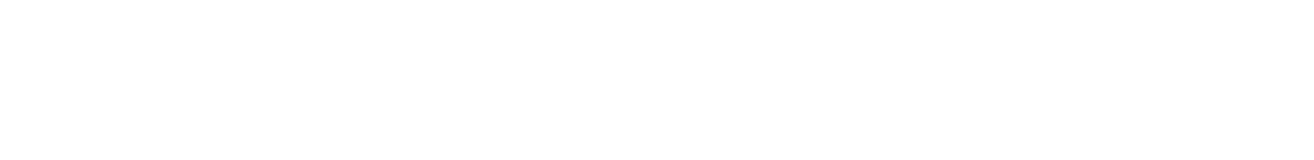
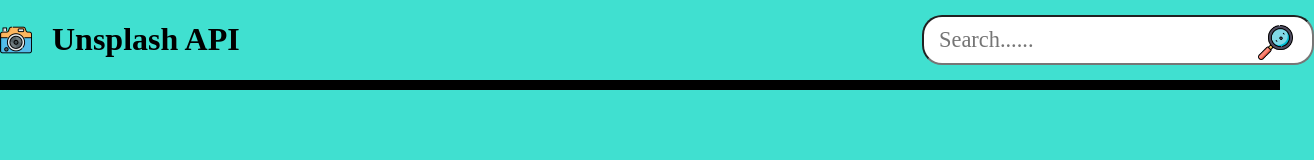
Before and after one commit to anastasia19141918/image-gallery, a plain HTML site: page gallery/index.html in a window 1280 px wide. Shown: the whole page, 1314 px wide, since content can reach past the window. Drawn offline with Linux system fonts and the light colour scheme.

Commit message:
feat: add header

```diff
--- a/gallery/index.css
+++ b/gallery/index.css
@@ -299,3 +299,75 @@ template {
 [hidden] {
   display: none;
 }
+
+body {
+  background-color: #40E0D0;
+}
+
+.wrapper {
+  max-width: 1280px;
+  margin: auto;
+}
+
+.header {
+  border-bottom: 10px solid #000000;
+}
+
+.header__wrapper {
+  display: flex;
+  flex-direction: row;
+  justify-content: space-between;
+  align-items: center;
+  text-align: center;
+}
+
+.header__desk {
+  display: flex;
+  flex-direction: row;
+  justify-content: space-between;
+  align-items: center;
+  text-align: center;
+  gap: 0 20px;
+}
+
+.header__icon {
+  display: block;
+  width: 32px;
+  height: 32px;
+  background-image: url('./img/camera.png');
+  background-size: 32px 32px;
+}
+
+.header__search {
+  width: 358px;
+}
+
+.header__input {
+  position: relative;
+  width: 100%;
+  padding: 10px 15px;
+  font-size: 1.4rem;
+  border-radius: 20px;
+  outline: none;
+  cursor: pointer;
+  transition: all .3s ease-in-out;
+}
+
+.header__input:hover {
+  box-shadow: 0px 0px 5px 5px rgba(0, 0, 0, 0.5);
+}
+
+.header__search-icon {
+  position: absolute;
+  display: block;
+  width: 35px;
+  height: 35px;
+  background-image: url('./img/magnifying-glass.png');
+  background-size: 35px 35px;
+}
+
+.header__search-icon {
+  margin-left: 21rem;
+  margin-top: -40px;
+  cursor: pointer;
+}
--- a/gallery/index.html
+++ b/gallery/index.html
@@ -7,6 +7,29 @@
   <title>GALLERY</title>
 </head>
 <body>
+  <main>
+    <header class="header">
+      <div class="wrapper header__wrapper">
 
+        <div class="header__desk">
+          <span class="header__icon"></span>
+          <h1 class="header__title">Unsplash API</h1>
+        </div>
+
+        <div class="header__search">
+          <input type="text" placeholder="Search......" class="header__input">
+          <span class="header__search-icon"></span>
+        </div>
+
+      </div>
+    </header>
+    <section class="gallery">
+      <div class="wrapper">
+        <div class="gallery__imges">
+          <div class="gallery__img"></div>
+        </div>
+      </div>
+    </section>
+  </main>
 </body>
 </html>
```
Also changed, not shown: gallery/img/camera.png (added), gallery/img/magnifying-glass.png (added).
